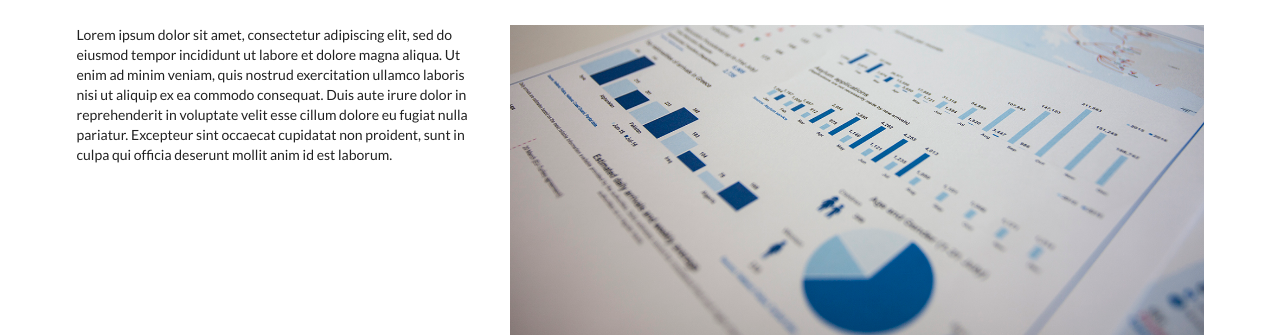
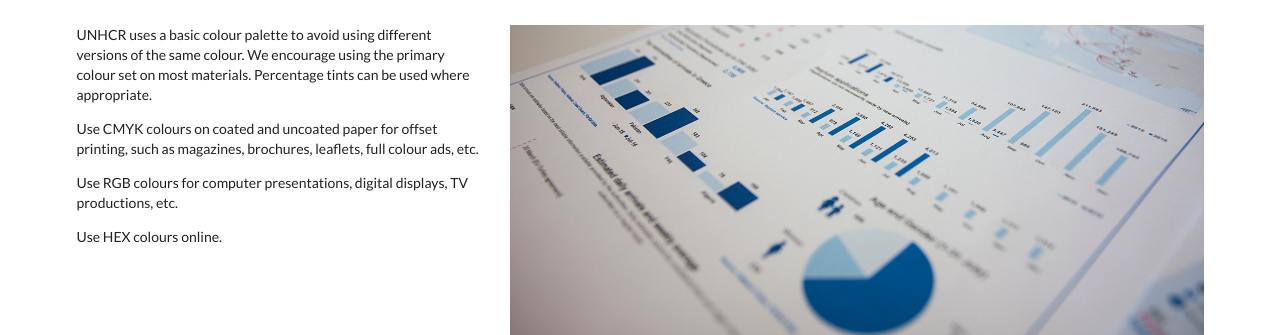
Before and after one commit to unhcr/dataviz-styleguide, a website: page index.html in a window 1280 px wide. Shown: the part 503-838 px from the top of the page. Drawn offline with Linux system fonts and the light colour scheme.

Commit message:
Add copy for basic colours section

```diff
--- a/index.html
+++ b/index.html
@@ -46,7 +46,22 @@
         </div>
         <div class="six wide column">
           <p>
-            Lorem ipsum dolor sit amet, consectetur adipiscing elit, sed do eiusmod tempor incididunt ut labore et dolore magna aliqua. Ut enim ad minim veniam, quis nostrud exercitation ullamco laboris nisi ut aliquip ex ea commodo consequat. Duis aute irure dolor in reprehenderit in voluptate velit esse cillum dolore eu fugiat nulla pariatur. Excepteur sint occaecat cupidatat non proident, sunt in culpa qui officia deserunt mollit anim id est laborum.
+            UNHCR uses a basic colour palette to avoid using
+            different versions of the same colour. We encourage
+            using the primary colour set on most materials.
+            Percentage tints can be used where appropriate.
+          </p>
+          <p>
+            Use CMYK colours on coated and uncoated paper for
+            offset printing, such as magazines, brochures, leaflets,
+            full colour ads, etc.
+          </p>
+          <p>
+            Use RGB colours for computer presentations, digital
+            displays, TV productions, etc.
+          </p>
+          <p>
+            Use HEX colours online.
           </p>
         </div>
         <div class="ten wide column">
```
